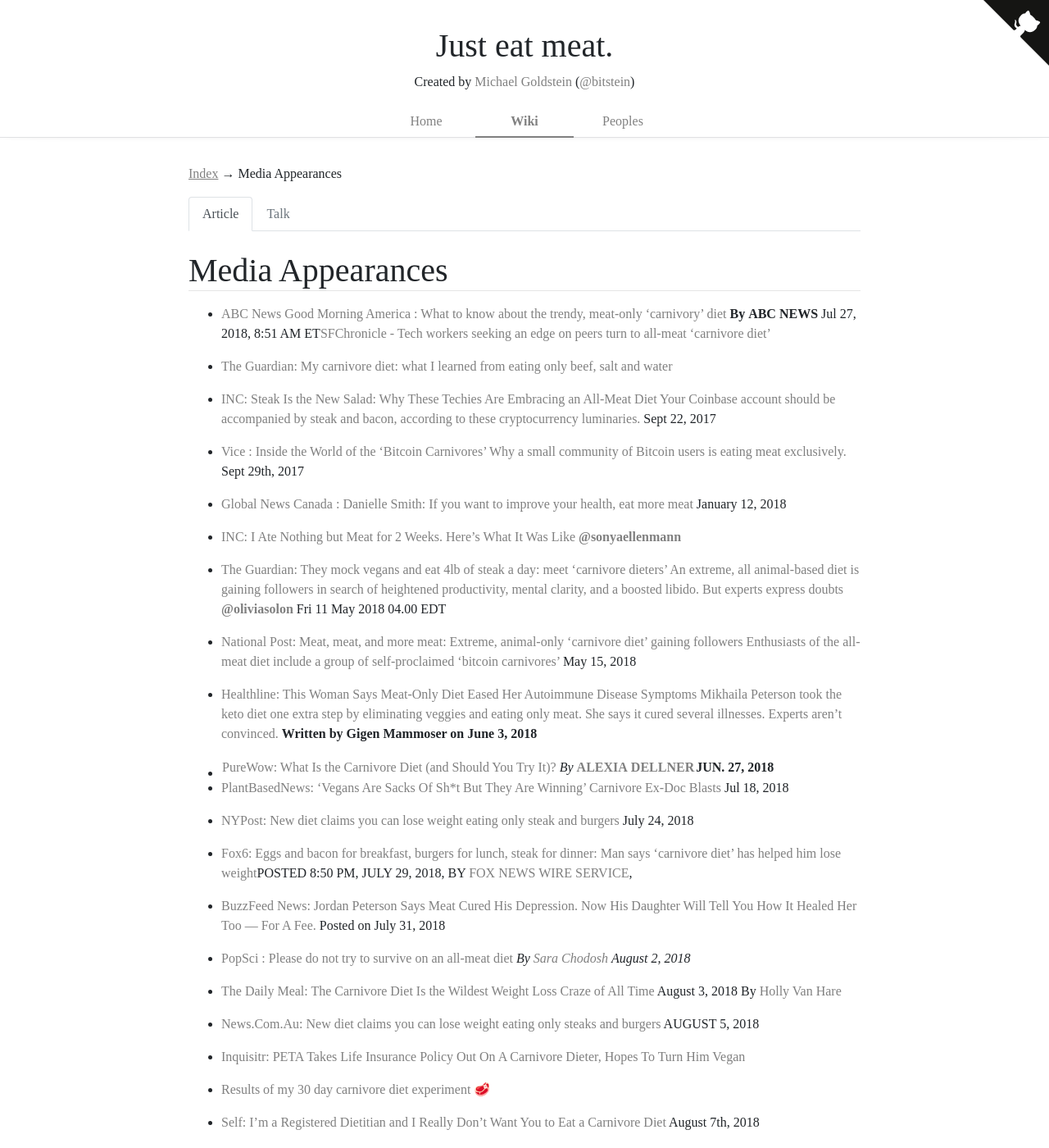
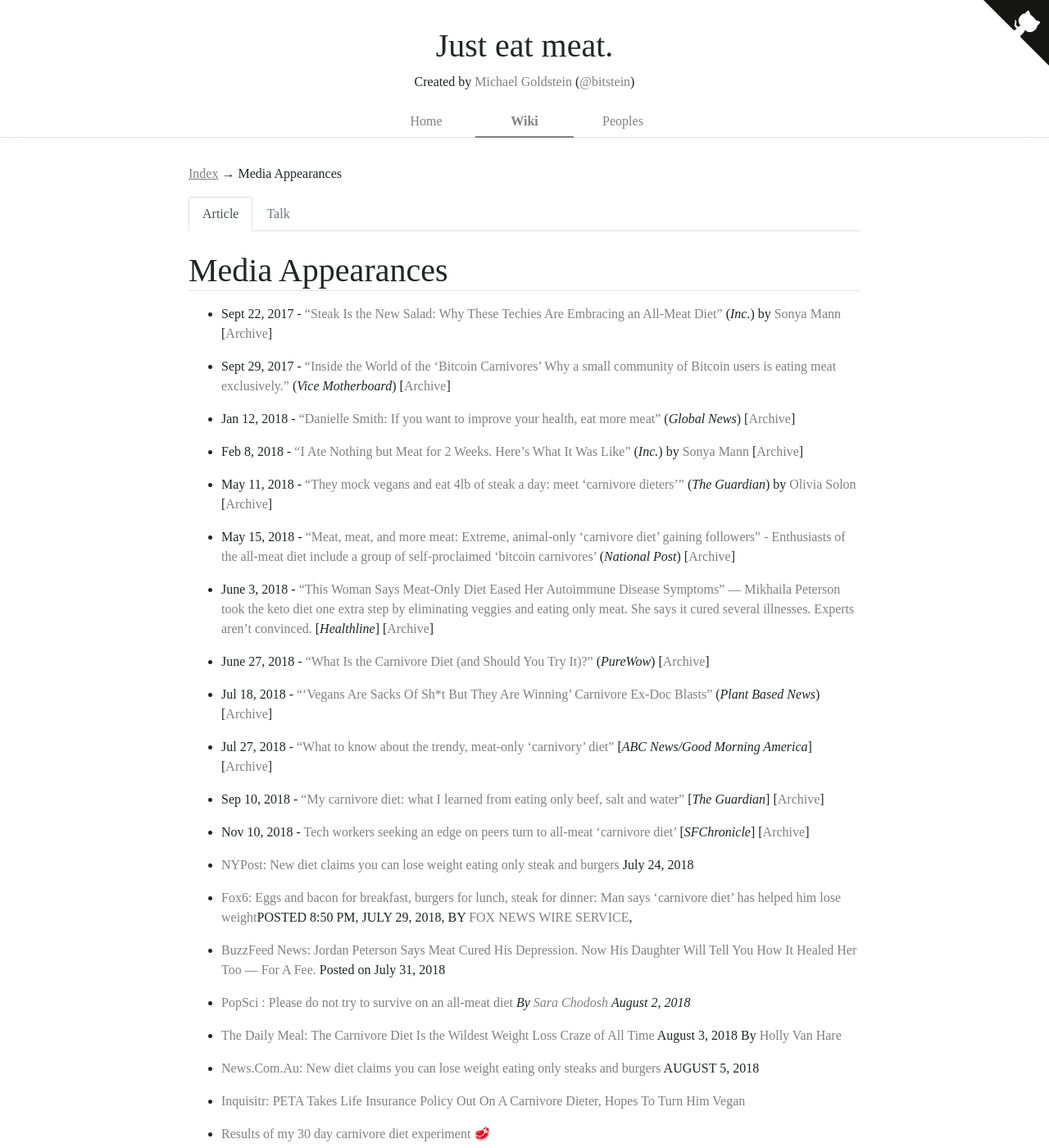
Before and after one commit to bitstein/justmeat.co, a Jekyll site: the page built from wiki/pages/media.md, in a window 1280 px wide and 1400 px high. Shown: the whole window at 82% size. Built offline with Jekyll 4.4.1, drawn with Linux system fonts in a browser that asks for light colours; nearby versions of some CDN libraries; some web fonts are replaced; some of the changed text lies outside the part shown.

Commit message:
Update media.md - Formatting fixes

```diff
--- a/wiki/pages/media.md
+++ b/wiki/pages/media.md
@@ -5,28 +5,29 @@
 * TOC
 {:toc}
 
+* Sept 22, 2017 - [“Steak Is the New Salad: Why These Techies Are Embracing an All-Meat Diet”](https://www.inc.com/sonya-mann/bitcoin-carnivores.html) (_Inc._) by [Sonya Mann](https://www.twitter.com/sonyaellenmann) [[Archive](https://web.archive.org/web/20181005220151/https://www.inc.com/sonya-mann/bitcoin-carnivores.html)]
 
-* [ABC News Good Morning America : What to know about the trendy, meat-only 'carnivory' diet](https://abcnews.go.com/GMA/Wellness/trendy-meat-carnivory-diet/story?id=56856367) **By** **ABC NEWS** Jul 27, 2018, 8:51 AM ET[SFChronicle - Tech workers seeking an edge on peers turn to all-meat ‘carnivore diet’](https://www.sfchronicle.com/business/article/Tech-workers-seeking-an-edge-on-their-peers-do-an-13377065.php)
+* Sept 29, 2017 - [“Inside the World of the 'Bitcoin Carnivores' Why a small community of Bitcoin users is eating meat exclusively.”](https://motherboard.vice.com/en_us/article/ne74nw/inside-the-world-of-the-bitcoin-carnivores) (_Vice Motherboard_) [[Archive](https://archive.fo/9Akhe)]
 
-* [The Guardian: My carnivore diet: what I learned from eating only beef, salt and water](https://www.theguardian.com/food/2018/sep/10/my-carnivore-diet-jordan-peterson-beef)
+* Jan 12, 2018 - [“Danielle Smith: If you want to improve your health, eat more meat”](https://globalnews.ca/news/3961519/danielle-smith-if-you-want-to-improve-your-health-eat-more-meat/) (_Global News_) [[Archive](https://web.archive.org/web/20180615023843/https://globalnews.ca/news/3961519/danielle-smith-if-you-want-to-improve-your-health-eat-more-meat/)]
 
-* [INC: Steak Is the New Salad: Why These Techies Are Embracing an All-Meat Diet Your Coinbase account should be accompanied by steak and bacon, according to these cryptocurrency luminaries.](https://www.inc.com/sonya-mann/bitcoin-carnivores.html) Sept 22, 2017
+* Feb 8, 2018 - [“I Ate Nothing but Meat for 2 Weeks. Here's What It Was Like”](https://www.inc.com/sonya-mann/carnivory-zero-carb-experiment.html) (_Inc._) by [Sonya Mann](https://www.twitter.com/sonyaellenmann) [[Archive](https://web.archive.org/web/20190103155757/https://www.inc.com/sonya-mann/carnivory-zero-carb-experiment.html)]
 
-* [Vice : Inside the World of the 'Bitcoin Carnivores' Why a small community of Bitcoin users is eating meat exclusively.](https://motherboard.vice.com/en_us/article/ne74nw/inside-the-world-of-the-bitcoin-carnivores) Sept 29th, 2017
+* May 11, 2018 - [“They mock vegans and eat 4lb of steak a day: meet ‘carnivore dieters’”](https://www.theguardian.com/lifeandstyle/2018/may/11/the-carnivore-diet-all-meat-health-benefits-dangers) (_The Guardian_) by [Olivia Solon](https://twitter.com/oliviasolon) [[Archive](https://web.archive.org/web/20190313215223/https://www.theguardian.com/lifeandstyle/2018/may/11/the-carnivore-diet-all-meat-health-benefits-dangers)]
 
-* [Global News Canada : Danielle Smith: If you want to improve your health, eat more meat](https://globalnews.ca/news/3961519/danielle-smith-if-you-want-to-improve-your-health-eat-more-meat/) January 12, 2018
+* May 15, 2018 - [“Meat, meat, and more meat: Extreme, animal-only 'carnivore diet' gaining followers” - Enthusiasts of the all-meat diet include a group of self-proclaimed 'bitcoin carnivores'](https://nationalpost.com/life/food/meat-meat-and-more-meat-extreme-animal-only-carnivore-diet-gaining-followers) (_National Post_) [[Archive](https://archive.fo/pkXMa)]
 
-* [INC: I Ate Nothing but Meat for 2 Weeks. Here's What It Was Like](https://www.inc.com/sonya-mann/carnivory-zero-carb-experiment.html) [**@sonyaellenmann**](https://www.twitter.com/sonyaellenmann)
+* June 3, 2018 - [“This Woman Says Meat-Only Diet Eased Her Autoimmune Disease Symptoms” — Mikhaila Peterson took the keto diet one extra step by eliminating veggies and eating only meat. She says it cured several illnesses. Experts aren’t convinced.](https://www.healthline.com/health-news/meat-only-diet-eased-autoimmune-disease-symptoms) [_Healthline_] [[Archive](https://web.archive.org/web/20180607103602/https://www.healthline.com/health-news/meat-only-diet-eased-autoimmune-disease-symptoms)]
 
-* [The Guardian: They mock vegans and eat 4lb of steak a day: meet 'carnivore dieters' An extreme, all animal-based diet is gaining followers in search of heightened productivity, mental clarity, and a boosted libido. But experts express doubts](https://www.theguardian.com/lifeandstyle/2018/may/11/the-carnivore-diet-all-meat-health-benefits-dangers) [**@oliviasolon**](https://twitter.com/oliviasolon) Fri 11 May 2018 04.00 EDT
+* June 27, 2018 - [“What Is the Carnivore Diet (and Should You Try It)?”](https://www.purewow.com/wellness/carnivore-diet) (_PureWow_) [[Archive](https://web.archive.org/web/20190323125811/https://www.purewow.com/wellness/carnivore-diet)]
 
-* [National Post: Meat, meat, and more meat: Extreme, animal-only 'carnivore diet' gaining followers Enthusiasts of the all-meat diet include a group of self-proclaimed 'bitcoin carnivores'](https://nationalpost.com/life/food/meat-meat-and-more-meat-extreme-animal-only-carnivore-diet-gaining-followers) May 15, 2018
+* Jul 18, 2018 - [“‘Vegans Are Sacks Of Sh\*t But They Are Winning’ Carnivore Ex-Doc Blasts”](https://www.plantbasednews.org/post/fight-vegan-agenda-if-you-love-your-kids) (_Plant Based News_) [[Archive](https://web.archive.org/save/https://www.plantbasednews.org/post/fight-vegan-agenda-if-you-love-your-kids)]
 
-* [Healthline: This Woman Says Meat-Only Diet Eased Her Autoimmune Disease Symptoms Mikhaila Peterson took the keto diet one extra step by eliminating veggies and eating only meat. She says it cured several illnesses. Experts aren’t convinced.](https://www.healthline.com/health-news/meat-only-diet-eased-autoimmune-disease-symptoms#1) **Written by Gigen Mammoser on June 3, 2018**
+* Jul 27, 2018 - [“What to know about the trendy, meat-only 'carnivory' diet”](https://abcnews.go.com/GMA/Wellness/trendy-meat-carnivory-diet/story?id=56856367) [_ABC News/Good Morning America_] [[Archive](https://web.archive.org/web/20180803092117/https://abcnews.go.com/GMA/Wellness/trendy-meat-carnivory-diet/story?id=56856367)]
 
-* [PureWow: What Is the Carnivore Diet (and Should You Try It)?](https://www.purewow.com/wellness/carnivore-diet) *By* [**ALEXIA DELLNER** ](https://www.purewow.com/contributor/alexia-dellner)| **JUN. 27, 2018**
+* Sep 10, 2018 - [“My carnivore diet: what I learned from eating only beef, salt and water”](https://www.theguardian.com/food/2018/sep/10/my-carnivore-diet-jordan-peterson-beef) [_The Guardian_] [[Archive](https://web.archive.org/web/20180911040155/https://www.theguardian.com/food/2018/sep/10/my-carnivore-diet-jordan-peterson-beef)]
 
-* [PlantBasedNews: 'Vegans Are Sacks Of Sh\*t But They Are Winning' Carnivore Ex-Doc Blasts](https://www.plantbasednews.org/post/fight-vegan-agenda-if-you-love-your-kids) Jul 18, 2018
+* Nov 10, 2018 - [Tech workers seeking an edge on peers turn to all-meat ‘carnivore diet’](https://www.sfchronicle.com/business/article/Tech-workers-seeking-an-edge-on-their-peers-do-an-13377065.php) [_SFChronicle_] [[Archive](https://web.archive.org/web/20181111022023/https://www.sfchronicle.com/business/article/Tech-workers-seeking-an-edge-on-their-peers-do-an-13377065.php)]
 
 * [NYPost: New diet claims you can lose weight eating only steak and burgers](https://nypost.com/2018/07/24/new-diet-claims-you-can-lose-weight-eating-only-steak-and-burgers/) July 24, 2018
 
```
Also changed, not shown: other parts of wiki/pages/media.md (+4 -0 lines).
